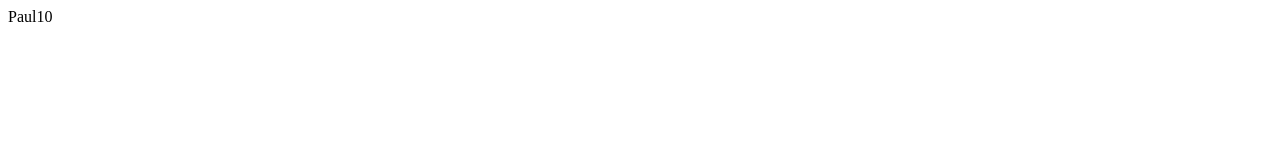
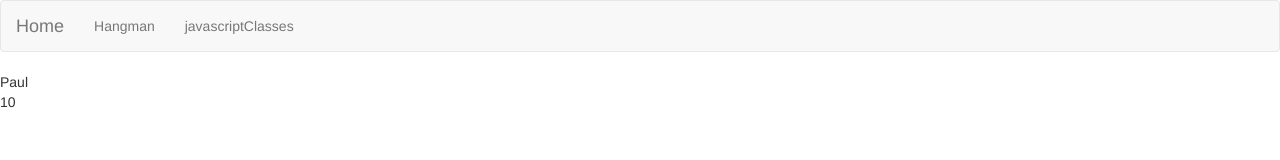
Before and after one commit to Rogier-en-Paul/HobbySite, a plain HTML site: page javascriptClasses/index.html in a window 1280 px wide. Drawn offline with nearby package versions, Linux system fonts and the light colour scheme.

Commit message:
now use absolute folder searching instead of relative removed hard coded header from home page added header to javascript classes added linebreaks in javascript classes

```diff
--- a/javascriptClasses/index.html
+++ b/javascriptClasses/index.html
@@ -2,13 +2,21 @@
 <html>
 <head lang="en">
     <meta charset="UTF-8">
-    <title></title>
+    <title>javascript classes</title>
+    <link href="https://maxcdn.bootstrapcdn.com/bootstrap/3.3.5/css/bootstrap.min.css" rel="stylesheet">
 </head>
 <body>
+    <div id="navbar">
+
+    </div>
     <script src="https://ajax.googleapis.com/ajax/libs/jquery/1.11.3/jquery.min.js"></script>
+    <script src="https://maxcdn.bootstrapcdn.com/bootstrap/3.3.5/js/bootstrap.min.js"></script>
     <script src="js/Animal.js"></script>
     <script src="js/Dog.js"></script>
     <script src="js/Cat.js"></script>
     <script src="js/Main.js"></script>
+    <script>
+        $("#navbar").load("../shared.html");
+    </script>
 </body>
 </html>
--- a/javascriptClasses/js/Main.js
+++ b/javascriptClasses/js/Main.js
@@ -3,7 +3,7 @@ var dog2 = new Dog("test",404);
 
 dog1.howl();
 dog2.howl();
-//$("body").append("asd");
-//$("body").append("asd");
-$("body").append(dog1.name);
-$("body").append(dog1.age);
+
+var body = $("body");
+body.append(dog1.name + "<br/>");
+body.append(dog1.age + "<br/>");
--- a/shared.html
+++ b/shared.html
@@ -4,12 +4,13 @@
       <button type="button" class="navbar-toggle collapsed" data-toggle="collapse" data-target="#bs-example-navbar-collapse-1" aria-expanded="false">
         <span class="glyphicon glyphicon-menu-hamburger"></span>
       </button>
-      <a class="navbar-brand" href="../index.html">Home</a>
+      <a class="navbar-brand" href="/HobbySite/index.html">Home</a>
     </div>
 
     <div class="collapse navbar-collapse" id="bs-example-navbar-collapse-1">
       <ul class="nav navbar-nav">
-        <li><a href="hangman/hangman.html">Hangman</a></li>
+        <li><a href="/HobbySite/hangman/hangman.html">Hangman</a></li>
+        <li><a href="/HobbySite/javascriptClasses/index.html">javascriptClasses</a></li>
       </ul>
     </div>
   </div>
```
Also changed, not shown: hangman/hangman.html (+1 -1 lines), index.html (+5 -17 lines).
